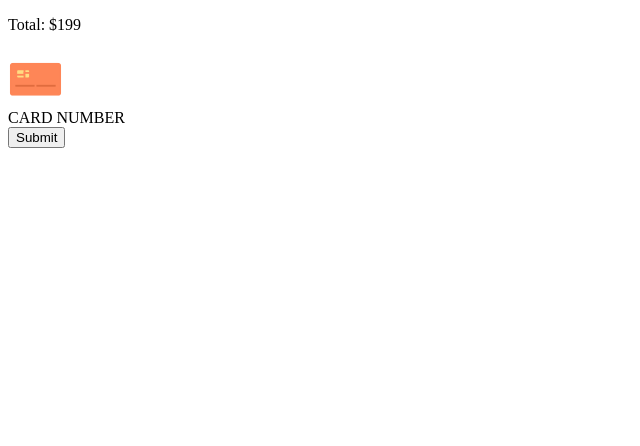
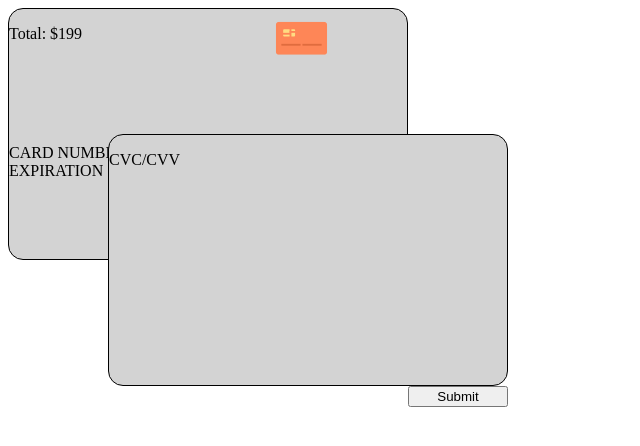
Before and after one commit to WillTorman/wdd131, a plain HTML site: page creditcard/index.html in a window 1280 px wide. Shown: the whole page, without its empty margins (0-640 px from the left). Drawn offline with Linux system fonts and the light colour scheme.

Commit message:
card shape

```diff
--- a/creditcard/index.html
+++ b/creditcard/index.html
@@ -5,7 +5,7 @@
     <meta charset="UTF-8">
     <meta name="viewport" content="width=device-width, initial-scale=1.0">
     <title>Credit Card</title>
-    <link href="styles.css">
+    <link href="styles.css" rel="stylesheet">
 </head>
 
 <body>
@@ -17,11 +17,12 @@
                 height="55px">
             <div id="cardNumberContainer">
                 <label for="cardNum" name="cardNumber" id="cardNum">CARD NUMBER</label>
-
+                <label for="cardHolder" name="cardHolder" id="cardHolder">CARD HOLDER</label>
+                <label for="expiration" name="expiration" id="expiration">EXPIRATION</label>
             </div>
         </div>
         <div id="cardBack">
-
+            <p>CVC/CVV</p>
         </div>
         <button type="submit">Submit</button>
     </form>
--- a/creditcard/styles.css
+++ b/creditcard/styles.css
@@ -6,8 +6,10 @@ form {
 #cardFront,
 #cardBack {
     background-color: lightgray;
-    border-color: black;
     height: 300px;
+    border: 1px solid black;
+    border-radius: 15px;
+    height: 250px;
 }
 
 #cardFront {
@@ -27,7 +29,7 @@ form {
     grid-row: 2/4;
 }
 
-#button {
+button {
     grid-column: 3/4;
     grid-row: 4/5;
 }
```
